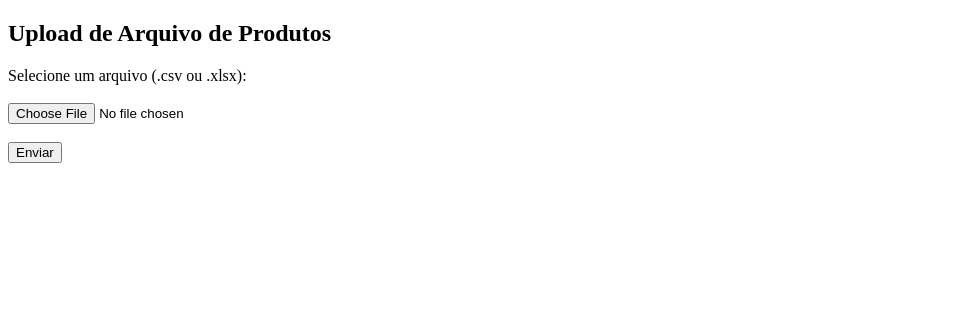
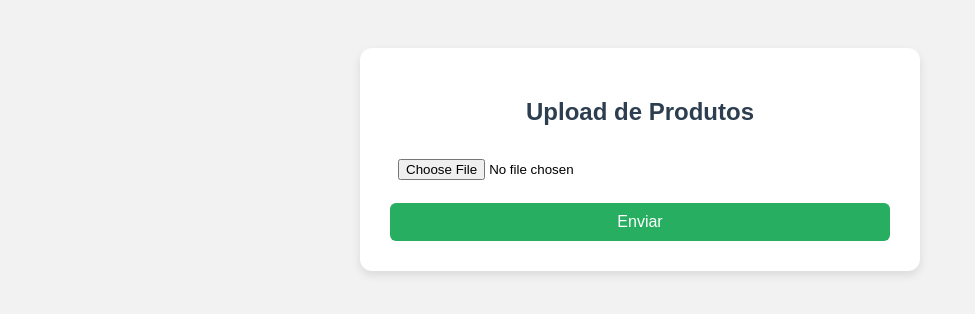
Before and after one commit to sementeviva/Teste-bot, a Flask app: template templates/upload.html in a window 1280 px wide. Shown: the top 314 px of the page, without its empty margins (0-975 px from the left). Run offline with Flask 3, Linux system fonts and the light colour scheme; the template is opened without the code that fills it, so the values that code supplies are empty; parts of the project's set-up code (start-up, migrations or seed data) failed here and were passed over.

Commit message:
Update upload.html

```diff
--- a/templates/upload.html
+++ b/templates/upload.html
@@ -1,15 +1,76 @@
 <!DOCTYPE html>
-<html lang="pt-BR">
+<html lang="pt-br">
 <head>
     <meta charset="UTF-8">
-    <title>Upload de Arquivo</title>
+    <title>Upload de Produtos</title>
+    <style>
+        body {
+            font-family: Arial, sans-serif;
+            padding: 40px;
+            background-color: #f2f2f2;
+        }
+
+        .container {
+            max-width: 500px;
+            margin: auto;
+            padding: 30px;
+            background-color: #fff;
+            border-radius: 12px;
+            box-shadow: 0 4px 10px rgba(0,0,0,0.1);
+        }
+
+        h2 {
+            text-align: center;
+            margin-bottom: 25px;
+            color: #2c3e50;
+        }
+
+        input[type="file"] {
+            width: 100%;
+            padding: 8px;
+            margin-bottom: 15px;
+        }
+
+        button {
+            width: 100%;
+            padding: 10px;
+            background-color: #27ae60;
+            color: white;
+            border: none;
+            border-radius: 6px;
+            cursor: pointer;
+            font-size: 16px;
+        }
+
+        button:hover {
+            background-color: #219150;
+        }
+
+        .flash-message {
+            background-color: #f8d7da;
+            color: #721c24;
+            border-radius: 5px;
+            padding: 10px;
+            margin-bottom: 15px;
+        }
+    </style>
 </head>
 <body>
-    <h2>Upload de Arquivo de Produtos</h2>
-    <form action="/upload" method="post" enctype="multipart/form-data">
-        <label for="file">Selecione um arquivo (.csv ou .xlsx):</label><br><br>
-        <input type="file" name="file" accept=".csv,.xlsx" required><br><br>
-        <input type="submit" value="Enviar">
+<div class="container">
+    <h2>Upload de Produtos</h2>
+
+    {% with messages = get_flashed_messages() %}
+        {% if messages %}
+            {% for msg in messages %}
+                <div class="flash-message">{{ msg }}</div>
+            {% endfor %}
+        {% endif %}
+    {% endwith %}
+
+    <form method="POST" enctype="multipart/form-data">
+        <input type="file" name="csv_file" accept=".csv, .xlsx" required>
+        <button type="submit">Enviar</button>
     </form>
+</div>
 </body>
 </html>
```
